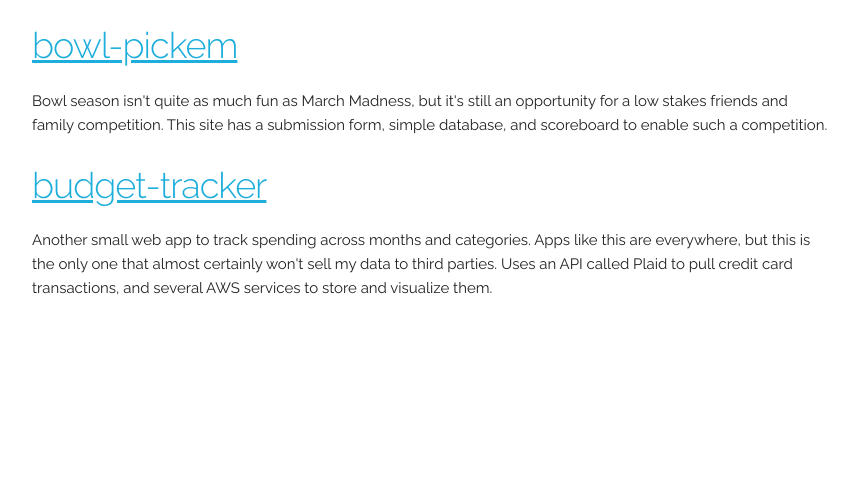
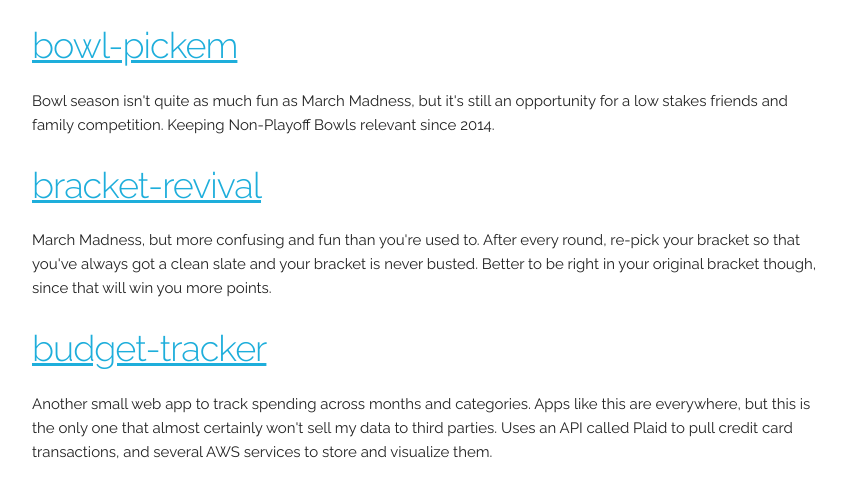
Before and after one commit to pdav5883/blr-home, a plain HTML site: page projects.html in a window 1280 px wide. Shown: the part 708-1197 px from the top of the page, without its empty margins (208-1067 px from the left). Before the commit the page ends 1033 px from the top, so only its background shows below. Drawn offline with nearby package versions, Linux system fonts and the light colour scheme.

Commit message:
Update to include bracket-revival, belatedly

```diff
--- a/projects.html
+++ b/projects.html
@@ -37,7 +37,9 @@
       <h3><a href="https://github.com/pdav5883/web-salad" target="_blank" rel="noopener noreferrer">web-salad</a></h3>
       <p>A pandemic-friendly version of Salad Bowl: the half-Taboo, half-Charades late night classic. Each player uses their phone to submit words into the virtual bowl, and when it is their turn receives a sequence of words that they have to make their team guess for points.</p>
       <h3><a href="https://github.com/pdav5883/bowl-pickem" target="_blank" rel="noopener noreferrer">bowl-pickem</a></h3>
-      <p>Bowl season isn't quite as much fun as March Madness, but it's still an opportunity for a low stakes friends and family competition. This site has a submission form, simple database, and scoreboard to enable such a competition.</p>
+      <p>Bowl season isn't quite as much fun as March Madness, but it's still an opportunity for a low stakes friends and family competition. Keeping Non-Playoff Bowls relevant since 2014.</p>
+      <h3><a href="https://github.com/pdav5883/bracket-revival" target="_blank" rel="noopener noreferrer">bracket-revival</a></h3>
+      <p>March Madness, but more confusing and fun than you're used to. After every round, re-pick your bracket so that you've always got a clean slate and your bracket is never busted. Better to be right in your original bracket though, since that will win you more points.</p>
       <h3><a href="https://github.com/pdav5883/budget-tracker" target="_blank" rel="noopener noreferrer">budget-tracker</a></h3>
       <p>Another small web app to track spending across months and categories. Apps like this are everywhere, but this is the only one that almost certainly won't sell my data to third parties. Uses an API called Plaid to pull credit card transactions, and several AWS services to store and visualize them.</p>
     </div>
--- a/scripts/menu.js
+++ b/scripts/menu.js
@@ -44,6 +44,9 @@ var navmenu =
           '<a class="popover-link" href="https://bowls.bearloves.rocks">bowl-pickem</a>' +
         '</li>' +
         '<li class="popover-item">' +
+          '<a class="popover-link" href="https://bracket.bearloves.rocks">bracket-revival</a>' +
+        '</li>' +
+        '<li class="popover-item">' +
           '<a class="popover-link" href="https://budget.bearloves.rocks">budget-tracker</a>' +
         '</li>' +
         '<li class="popover-item">' +
```
